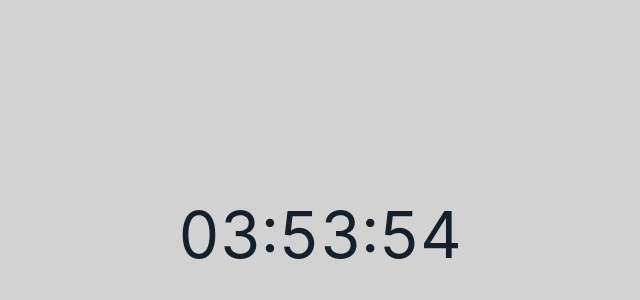
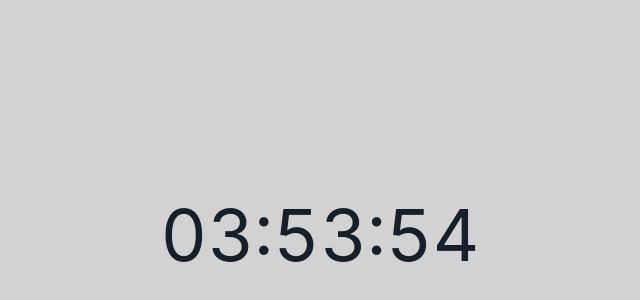
Before and after one commit to yamanoku/oclock, a Svelte app: page / in a window 1280 px wide. Shown: the part 166-466 px from the top of the page, without its empty margins (320-960 px from the left). Built offline with nearby package versions, Linux system fonts and the light colour scheme.

Commit message:
feat: WAI-ARIA

```diff
--- a/src/App.svelte
+++ b/src/App.svelte
@@ -18,7 +18,16 @@
 
 <main>
   <h1 class="visually-hidden">O'Clock App</h1>
-  <div id="oclock" role="timer" aria-live="polite" aria-atomic="true">
+  <div
+    id="visually-hidden-oclock"
+    class="visually-hidden"
+    role="timer"
+    aria-live="polite"
+    aria-atomic="true"
+  >
+    {hours}:{minutes}
+  </div>
+  <div id="visually-oclock" class="visually-oclock" aria-hidden="true">
     {hours}:{minutes}:{seconds}
   </div>
 </main>
@@ -31,8 +40,11 @@
     height: 100%;
   }
 
-  div {
-    font-size: 4em;
+  .visually-oclock {
+    display: inline-flex;
+    align-items: center;
+    justify-content: center;
+    font-size: 4.5rem;
     font-variant-numeric: tabular-nums;
   }
 
```
